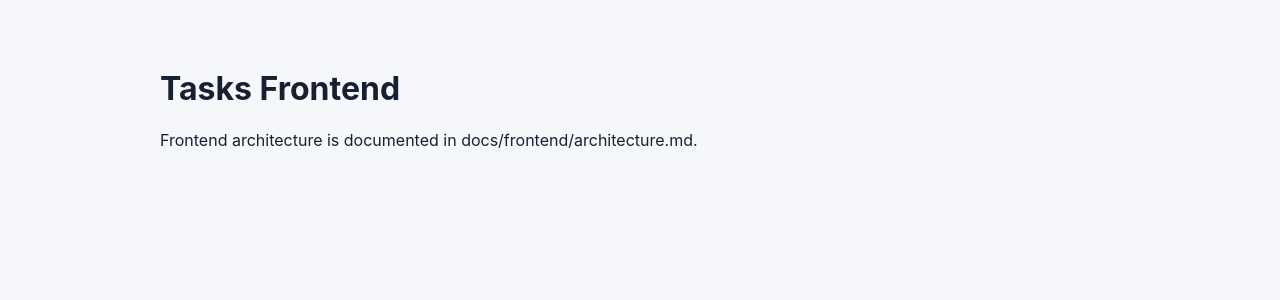
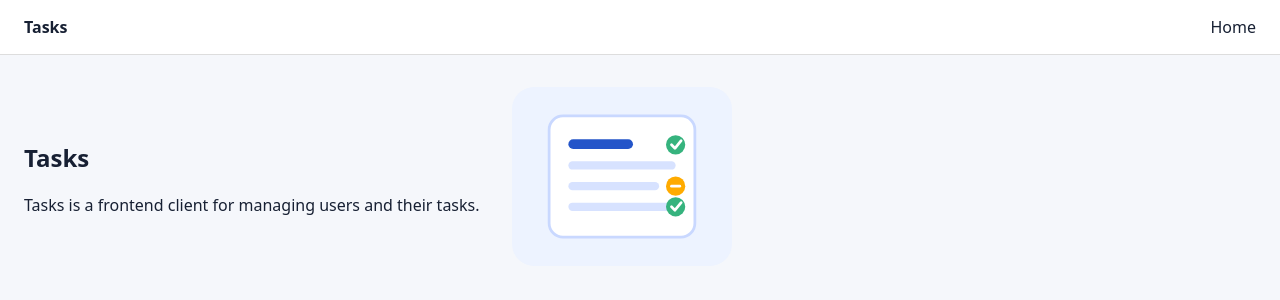
Before and after one commit to LainIsHDEATH/ToDo-Task-Frontend, a React (Vite) app: page / in a window 1280 px wide. Shown: the top 300 px of the page. Built offline with nearby package versions, Linux system fonts and the light colour scheme.

Commit message:
Implemented layout and home page.
- Added shared application layout with logo and Home navigation.
- Added Home page with title, text, and illustration.
- Centralized navigation links in route configuration.

```diff
--- a/src/App.tsx
+++ b/src/App.tsx
@@ -1,10 +1,12 @@
+import { AppLayout } from './components/layout/AppLayout'
+import { HomePage } from './pages/HomePage'
+
 function App() {
-  return (
-      <main>
-        <h1>Tasks Frontend</h1>
-        <p>Frontend architecture is documented in docs/frontend/architecture.md.</p>
-      </main>
-  )
+    return (
+        <AppLayout>
+            <HomePage />
+        </AppLayout>
+    )
 }
 
 export default App
--- /dev/null
+++ b/src/components/layout/AppLayout.tsx
@@ -0,0 +1,28 @@
+import type { ReactNode } from 'react'
+import { NAV_ITEMS, ROUTES } from '../../config/routes'
+
+interface AppLayoutProps {
+    children: ReactNode
+}
+
+export function AppLayout({ children }: AppLayoutProps) {
+    return (
+        <div className="app-shell">
+            <header className="app-header">
+                <a className="logo-link" href={ROUTES.home}>
+                    Tasks
+                </a>
+
+                <nav className="main-navigation" aria-label="Main navigation">
+                    {NAV_ITEMS.map((item) => (
+                        <a key={item.path} className="nav-link" href={item.path}>
+                            {item.label}
+                        </a>
+                    ))}
+                </nav>
+            </header>
+
+            <main className="app-main">{children}</main>
+        </div>
+    )
+}
--- /dev/null
+++ b/src/config/routes.ts
@@ -0,0 +1,10 @@
+export const ROUTES = {
+    home: '/',
+} as const
+
+export const NAV_ITEMS = [
+    {
+        label: 'Home',
+        path: ROUTES.home,
+    },
+] as const
--- a/src/index.css
+++ b/src/index.css
@@ -1,12 +1,7 @@
 :root {
-  font-family:
-          Inter, system-ui, -apple-system, BlinkMacSystemFont, 'Segoe UI', sans-serif;
+  font-family: system-ui, sans-serif;
   color: #172033;
   background: #f5f7fb;
-  font-synthesis: none;
-  text-rendering: optimizeLegibility;
-  -webkit-font-smoothing: antialiased;
-  -moz-osx-font-smoothing: grayscale;
 }
 
 * {
@@ -14,13 +9,46 @@
 }
 
 body {
-  min-width: 320px;
-  min-height: 100vh;
   margin: 0;
 }
 
-main {
-  width: min(960px, calc(100% - 32px));
-  margin: 0 auto;
-  padding: 48px 0;
+a {
+  color: inherit;
+  text-decoration: none;
 }
+
+.app-header {
+  display: flex;
+  justify-content: space-between;
+  padding: 16px 24px;
+  border-bottom: 1px solid #ddd;
+  background: white;
+}
+
+.logo-link {
+  font-weight: 700;
+}
+
+.main-navigation {
+  display: flex;
+  gap: 16px;
+}
+
+.app-main {
+  padding: 32px 24px;
+}
+
+.home-page {
+  display: flex;
+  gap: 32px;
+  align-items: center;
+}
+
+.home-content {
+  max-width: 600px;
+}
+
+.home-image {
+  width: 220px;
+  height: auto;
+}
--- /dev/null
+++ b/src/pages/HomePage.tsx
@@ -0,0 +1,21 @@
+import homeIllustration from '../assets/home-illustration.svg'
+
+export function HomePage() {
+    return (
+        <section className="home-page">
+            <div className="home-content">
+                <h1>Tasks</h1>
+
+                <p>
+                    Tasks is a frontend client for managing users and their tasks.
+                </p>
+            </div>
+
+            <img
+                className="home-image"
+                src={homeIllustration}
+                alt="Task management illustration"
+            />
+        </section>
+    )
+}
```
Also changed, not shown: src/assets/home-illustration.svg (added).
